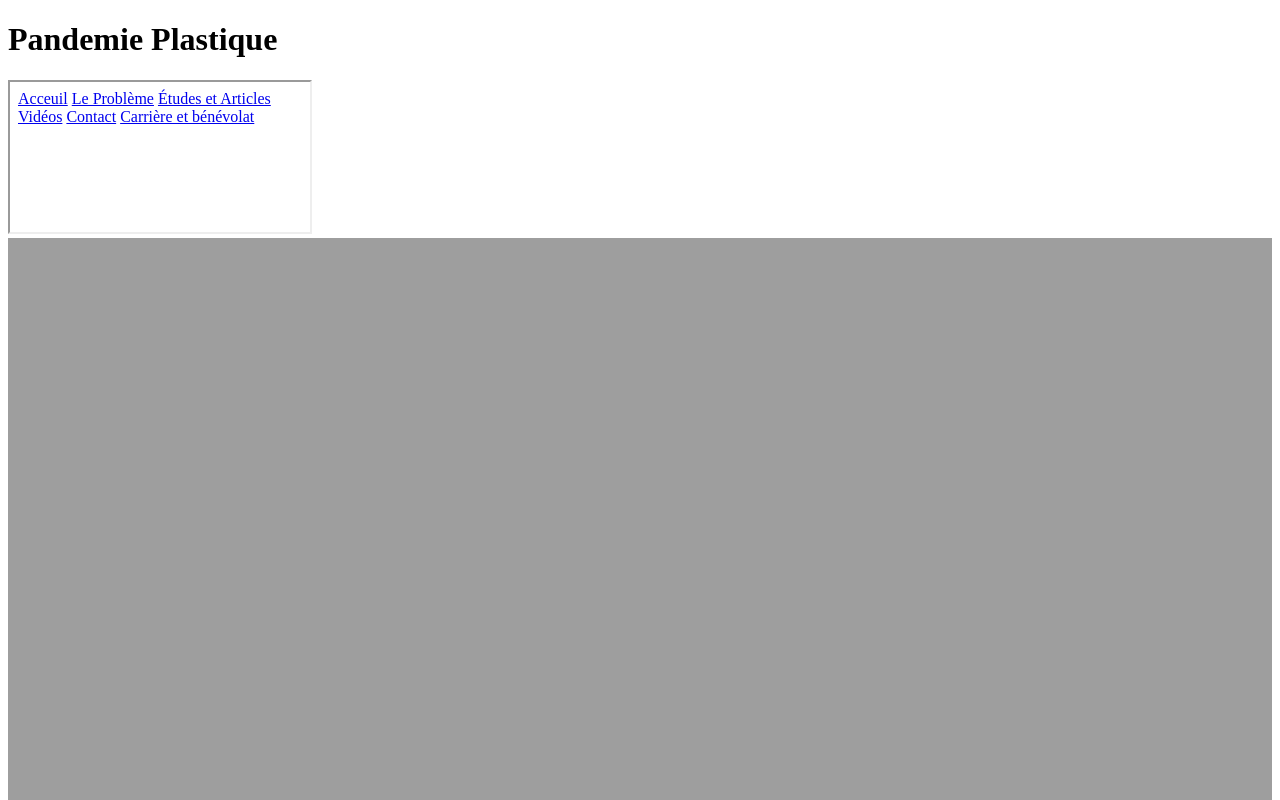
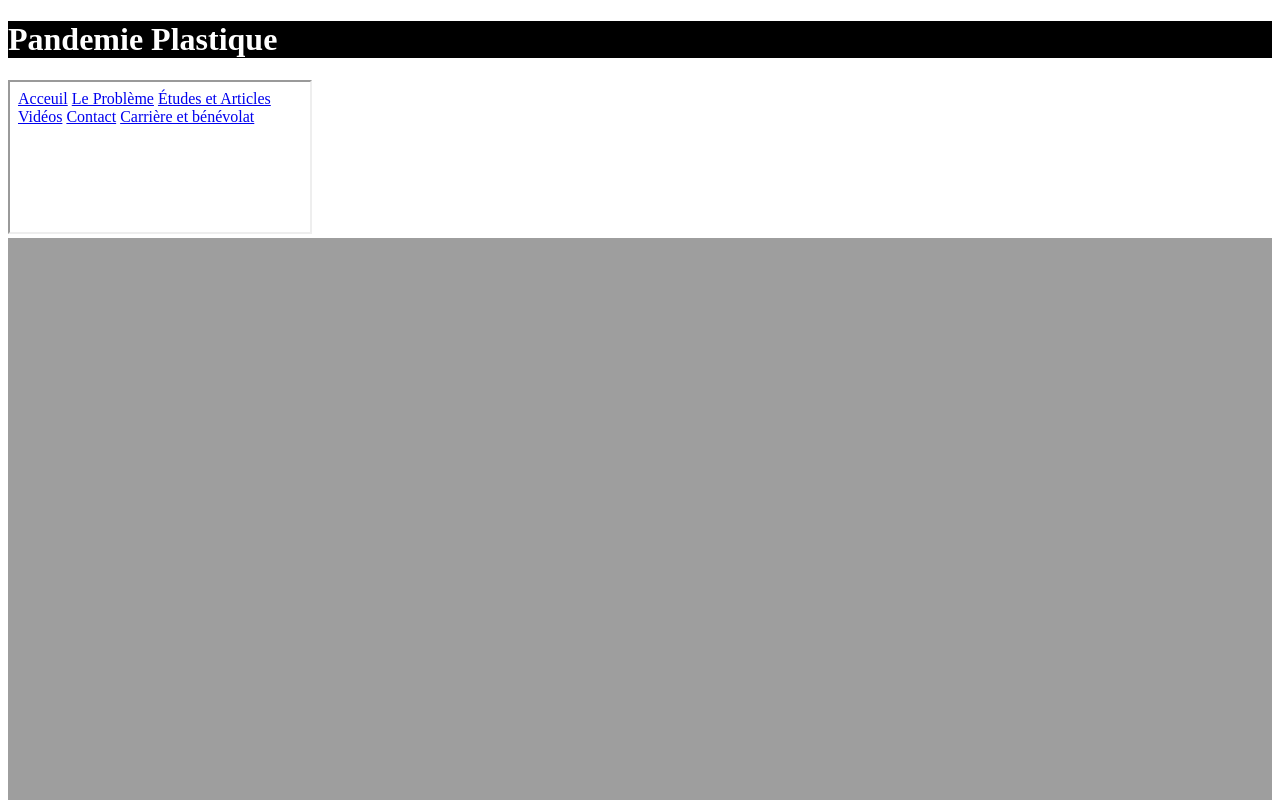
Before and after one commit to 3NdR1m/PlastiquePandemie, a plain HTML site: page plastique-pandemie/index.html in a window 1280 px wide. Shown: the top 800 px of the page. Drawn offline with Linux system fonts and the light colour scheme; the site is published under a folder, as on GitHub Pages, so addresses that start at the root find nothing.

Commit message:
CSS adjustments

```diff
--- a/plastique-pandemie/index.html
+++ b/plastique-pandemie/index.html
@@ -3,7 +3,7 @@
 <head lang=fr>
 	<meta charset="UTF-8">
 	<title> </title>
-	<link rel="stylesheet" href="/css/stylesheet.css">
+	<link rel="stylesheet" href="css/stylesheet.css">
 </head>
 
 <body>
@@ -11,7 +11,7 @@
 		<h1> Pandemie Plastique </h1>
 	</header>
 	<iframe src="htmlRessource/nav.html" class="navbar"></iframe>
-
+	<br>
 	<img src="images/oceanTrash.jpg" alt="Plastic sur un plage" width="100%">
 
 
```
Also changed, not shown: plastique-pandemie/problematique.html (+2 -2 lines).
